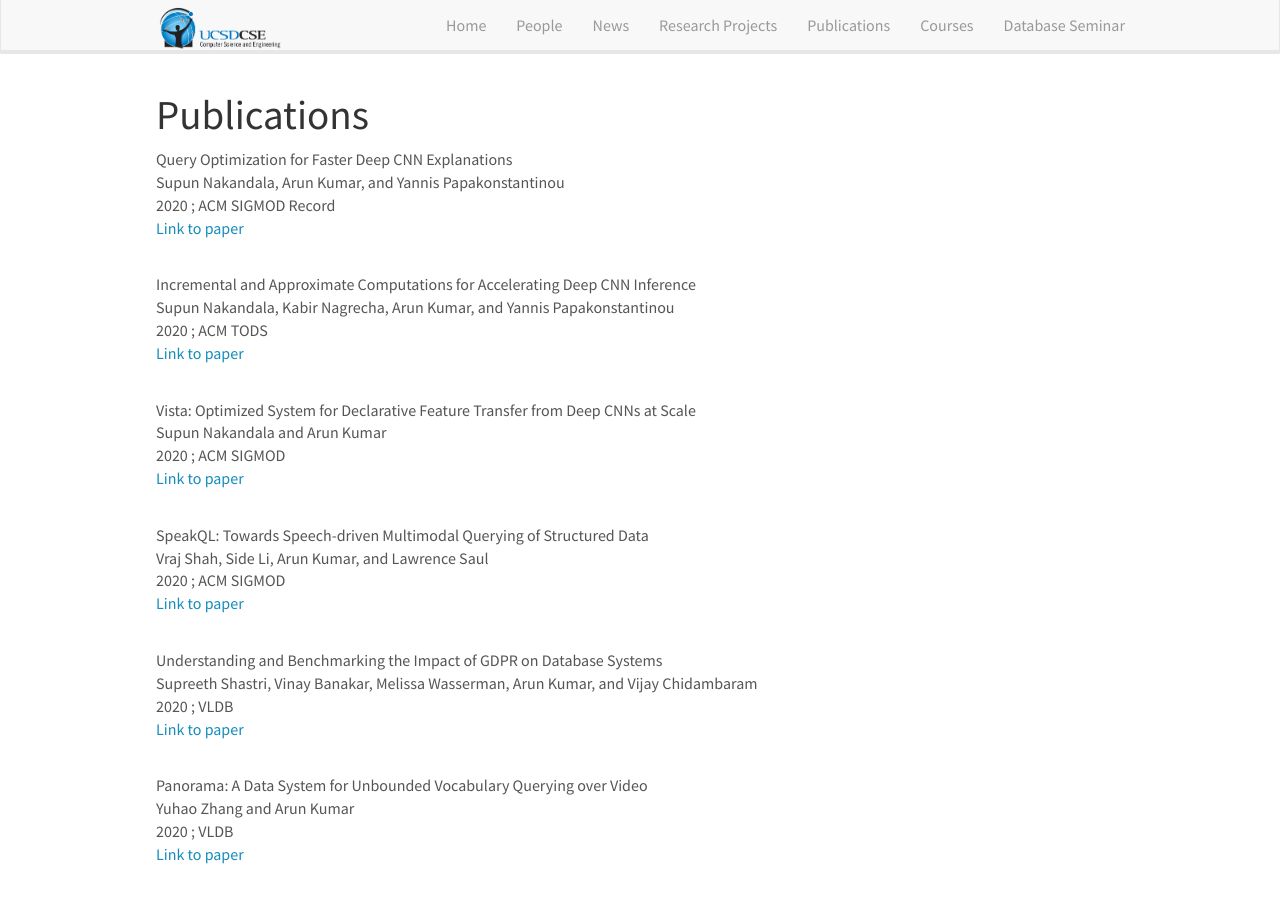
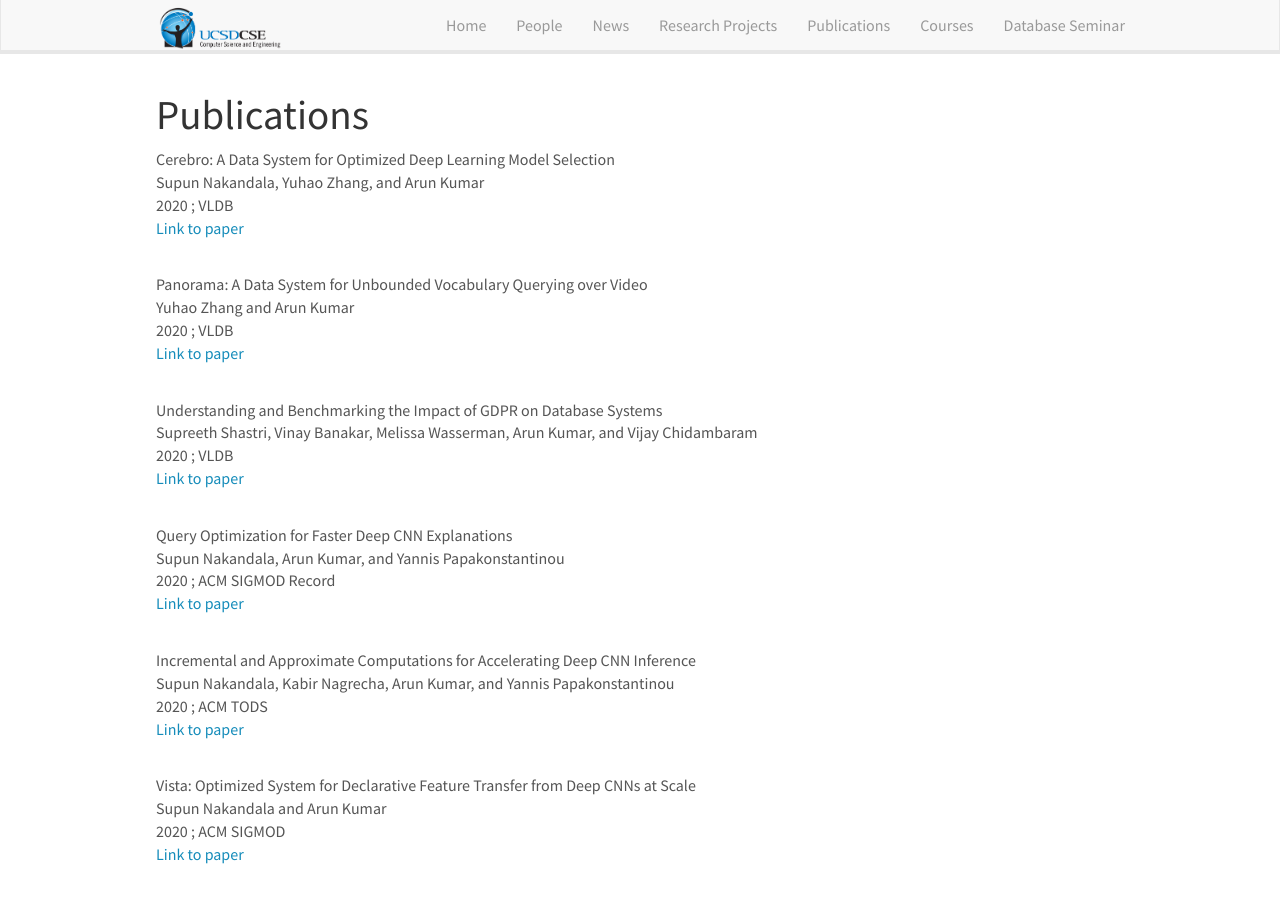
Before and after one commit to dbucsd/dbucsd.github.io, a Jekyll site: the page built from pages/papers.html, in a window 1280 px wide and 900 px high. Built offline with Jekyll 4.4.1, drawn with Linux system fonts in a browser that asks for light colours; nearby versions of some CDN libraries.

Commit message:
Cerebro paper

```diff
--- a/_data/papers.yml
+++ b/_data/papers.yml
@@ -1,3 +1,18 @@
+- year: 2020
+  venue: VLDB
+  title: "Cerebro: A Data System for Optimized Deep Learning Model Selection"
+  author: Supun Nakandala, Yuhao Zhang, and Arun Kumar
+  link: http://www.vldb.org/pvldb/vol13/p2159-nakandala.pdf
+- year: 2020
+  venue: VLDB
+  title: "Panorama: A Data System for Unbounded Vocabulary Querying over Video"
+  author: Yuhao Zhang and Arun Kumar
+  link: http://www.vldb.org/pvldb/vol13/p477-zhang.pdf
+- year: 2020
+  venue: VLDB
+  title: "Understanding and Benchmarking the Impact of GDPR on Database Systems"
+  author: Supreeth Shastri, Vinay Banakar, Melissa Wasserman, Arun Kumar, and Vijay Chidambaram
+  link: http://www.vldb.org/pvldb/vol13/p1064-shastri.pdf
 - year: 2020
   venue: ACM SIGMOD Record
   title: "Query Optimization for Faster Deep CNN Explanations"
@@ -18,16 +33,6 @@
   title: "SpeakQL: Towards Speech-driven Multimodal Querying of Structured Data"
   author: Vraj Shah, Side Li, Arun Kumar, and Lawrence Saul
   link: https://adalabucsd.github.io/2020_SpeakQL_SIGMOD.pdf
-- year: 2020
-  venue: VLDB
-  title: "Understanding and Benchmarking the Impact of GDPR on Database Systems"
-  author: Supreeth Shastri, Vinay Banakar, Melissa Wasserman, Arun Kumar, and Vijay Chidambaram
-  link: http://www.vldb.org/pvldb/vol13/p1064-shastri.pdf
-- year: 2020
-  venue: VLDB
-  title: "Panorama: A Data System for Unbounded Vocabulary Querying over Video"
-  author: Yuhao Zhang and Arun Kumar
-  link: http://www.vldb.org/pvldb/vol13/p477-zhang.pdf
 - year: 2019
   venue: ACM SIGMOD
   title: "Towards Scalable Hybrid Stores: Constraint-Based Rewriting to the Rescue"
```
